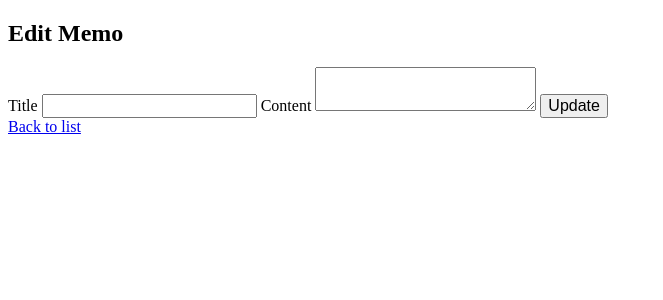
After one commit to hardthink26/MemoAppProject, a Flask app: template templates/edit.html in a window 1280 px wide. The commit adds this page. Shown: the top 300 px of the page, without its empty margins (0-663 px from the left). Run offline with Flask 3, Linux system fonts and the light colour scheme; the template is opened without the code that fills it, so the values that code supplies are empty.

Commit message:
memoapp edit part

```diff
--- a/app.py
+++ b/app.py
@@ -11,6 +11,7 @@ class Memo(db.Model):
     id = db.Column(db.Integer, primary_key=True)
     title = db.Column(db.String(200), nullable=False)
     content = db.Column(db.Text, nullable=False)
+
 
 
 
@@ -30,12 +31,24 @@ def index():
     return render_template("index.html", memos=memos)
 
 
+@app.route("/edit/<int:id>", methods=["GET", "POST"])
+def edit(id):
+    memo = Memo.query.get_or_404(id)
+    if request.method == "POST":
+        memo.title = request.form.get("title", "")
+        memo.content = request.form.get("content", "")
+        db.session.commit()
+        return redirect(url_for("index"))
+    return render_template("edit.html", memo=memo)
+
+
 @app.route("/delete/<int:id>")
 def delete(id):
     memo = Memo.query.get_or_404(id)
     db.session.delete(memo)
     db.session.commit()
-    return redirect(url_for("index()"))
+    return redirect(url_for("index"))
+
 
 if __name__ == "__main__":
     app.run(debug=True)
--- /dev/null
+++ b/templates/edit.html
@@ -0,0 +1,25 @@
+<!doctype html>
+<html>
+  <head>
+    <meta charset="utf-8" />
+    <title>Edit Memo</title>
+    <style>
+      html { font-size: 16px; }
+      body { font-size: 16px; }
+      label, input, textarea, button, a { font-size: 16px; }
+    </style>
+  </head>
+  <body>
+    <h2>Edit Memo</h2>
+    <form action="{{ url_for('edit', id=memo.id) }}" method="post">
+      <label for="title">Title</label>
+      <input type="text" id="title" name="title" value="{{ memo.title }}" />
+
+      <label for="content">Content</label>
+      <textarea id="content" name="content">{{ memo.content }}</textarea>
+
+      <button type="submit">Update</button>
+    </form>
+    <a href="{{ url_for('index') }}">Back to list</a>
+  </body>
+</html>
--- a/templates/index.html
+++ b/templates/index.html
@@ -35,6 +35,7 @@
     <div>
       <h3>{{ memo.title }}</h3>
       <p>{{ memo.content }}</p>
+      <a href="{{ url_for('edit', id=memo.id) }}">Edit</a>
       <a href="{{ url_for('delete', id=memo.id) }}">Delete</a>
     </div>
     {% endfor %}
```
